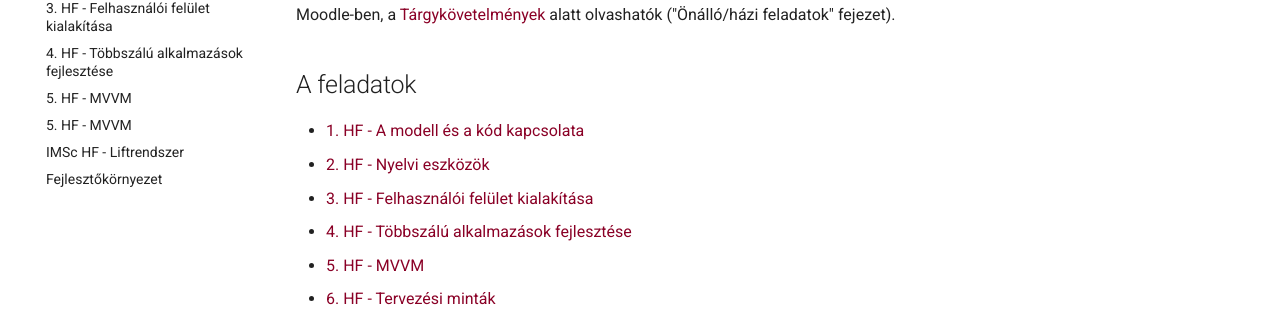
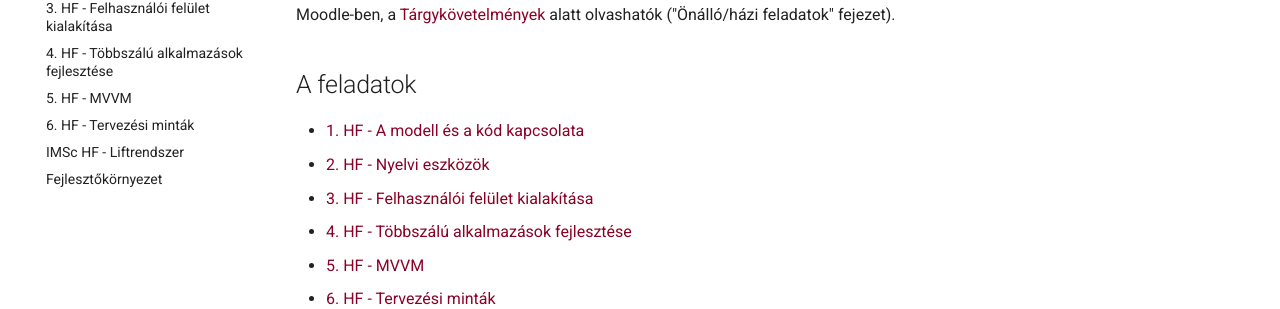
Before and after one commit to bmeviauab00/szoftvertechnikak, an MkDocs documentation site: the page built from docs/hazi/index.md, in a window 1280 px wide. Shown: the part 277-586 px from the top of the page. Built offline with MkDocs 1.6.1 and Material for MkDocs 9.7.7, drawn with Linux system fonts in a browser that asks for light colours; comment, search, counter and statistics services are not loaded; the version menu is left out; some of the changed lines change nothing that is shown.

Commit message:
5. hf pub

```diff
--- a/docs/hazi/index.md
+++ b/docs/hazi/index.md
@@ -9,7 +9,7 @@ Az önálló/házi feladatokra vonatkozó pontos követelmények Moodle-ben, a [
 - [2. HF - Nyelvi eszközök](../hazi/2-nyelvi-eszkozok/index.md)
 - [3. HF - Felhasználói felület kialakítása](../hazi/3-felhasznaloi-felulet-kialakitasa/index.md)
 - [4. HF - Többszálú alkalmazások fejlesztése](../hazi/4-tobbszalu-alkalmazasok-fejlesztese/index.md)
-- [5. HF - MVVM](../hazi/meghirdetes-elott.md)
+- [5. HF - MVVM](../hazi/5-mvvm/index.md)
 - [6. HF - Tervezési minták](../hazi/meghirdetes-elott.md)
 - [IMSc HF - Liftrendszer](../hazi/imsc-liftsystem/index.md):
 
--- a/mkdocs.yml
+++ b/mkdocs.yml
@@ -111,7 +111,7 @@ nav:
       - '2. HF - Nyelvi eszközök': hazi/2-nyelvi-eszkozok/index.md
       - '3. HF - Felhasználói felület kialakítása': hazi/3-felhasznaloi-felulet-kialakitasa/index.md
       - '4. HF - Többszálú alkalmazások fejlesztése': hazi/4-tobbszalu-alkalmazasok-fejlesztese/index.md
-      - '5. HF - MVVM': hazi/meghirdetes-elott.md
+      - '5. HF - MVVM': hazi/5-mvvm/index.md
       - '6. HF - Tervezési minták': hazi/meghirdetes-elott.md
       - 'IMSc HF - Liftrendszer': hazi/imsc-liftsystem/index.md
       - 'Fejlesztőkörnyezet': hazi/fejlesztokornyezet/index.md
```
